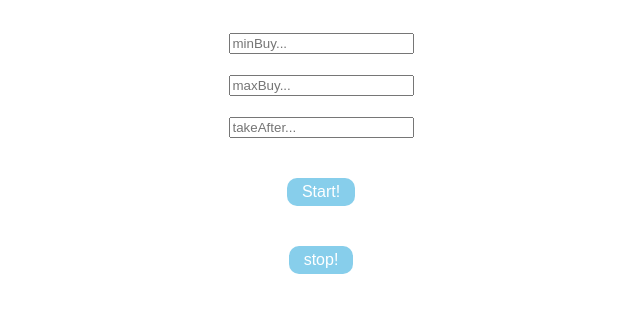
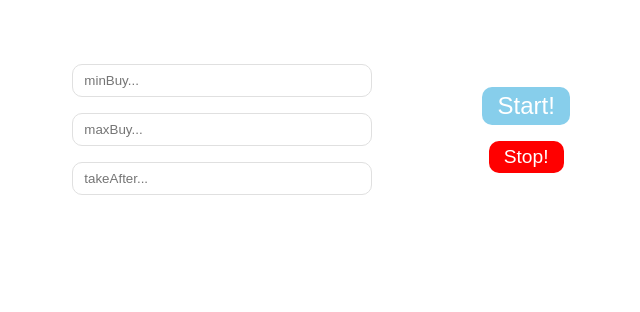
Before and after one commit to fawriid/dsfut, a React (Create React App) app: page / in a window 1280 px wide. Shown: the top 312 px of the page, without its empty margins (319-959 px from the left). Built offline with nearby package versions, Linux system fonts and the light colour scheme.

Commit message:
adding styles

```diff
--- a/src/components/Main3.js
+++ b/src/components/Main3.js
@@ -78,31 +78,28 @@ const Main3 = () => {
 
     return (
         <div>
+            <div className={styles.parametersSec}>
+                <div className={styles.inputs}>
                     <input
                         value={minBuy}
                         onChange={(eve) => setMinBuy(eve.target.value)}
                         placeholder="minBuy..."
                         type="text"
                     />
-            <br />
-            <br />
                     <input
                         value={maxBuy}
                         onChange={(eve) => setMaxBuy(eve.target.value)}
                         placeholder="maxBuy..."
                         type="text"
                     />
-            <br />
-            <br />
                     <input
                         value={takeAfter}
                         onChange={(eve) => setTakeAfter(eve.target.value)}
                         placeholder="takeAfter..."
                         type="text"
                     />
-            <br />
-            <br />
-            <br />
+                </div>
+                <div className={styles.buttons}>
                     <button
                         className={styles.btn}
                         onClick={() => {
@@ -114,21 +111,39 @@ const Main3 = () => {
                         }}>
                         Start!
                     </button>
-            <br />
-            <br />
-            <br />
-            <button className={styles.btn} onClick={() => (cancelled = true)}>
-                stop!
+                    <button
+                        className={styles.btn}
+                        onClick={() => (cancelled = true)}>
+                        Stop!
                     </button>
-            <br />
-            <br />
+                </div>
+            </div>
             {player && (
                 <div className={styles.playerSection}>
-                    <p>{player.name}</p>
-                    <p>{player.startPrice}</p>
-                    <p>{player.buyNowPrice}</p>
-                    <p>{player.rating}</p>
-                    <p>{player.position}</p>
+                    <div className={styles.playerSectionDetail}>
+                        <h4>Player Name:</h4>
+                        <h5>{player.name}</h5>
+                    </div>
+                    <div className={styles.playerSectionDetail}>
+                        <h4>Start Price:</h4>
+                        <h5>{player.startPrice}</h5>
+                    </div>
+                    <div className={styles.playerSectionDetail}>
+                        <h4>Buy Now Price:</h4>
+                        <h5>{player.buyNowPrice}</h5>
+                    </div>
+                    <div className={styles.playerSectionDetail}>
+                        <h4>Player Rating:</h4>
+                        <h5>{player.rating}</h5>
+                    </div>
+                    <div className={styles.playerSectionDetail}>
+                        <h4>Player Position:</h4>
+                        <h5>{player.position}</h5>
+                    </div>
+                    <div className={styles.playerSectionDetail}>
+                        <h4>Transaction ID:</h4>
+                        <h5>{player.transactionID}</h5>
+                    </div>
                 </div>
             )}
         </div>
--- a/src/styles/Main3.module.css
+++ b/src/styles/Main3.module.css
@@ -1,19 +1,68 @@
+* {
+    box-sizing: border-box;
+    padding: 0;
+    margin: 0;
+}
+.parametersSec {
+    width: 50%;
+    display: flex;
+    justify-content: space-around;
+    align-items: center;
+    margin: 2rem auto;
+}
+.inputs {
+    display: flex;
+    justify-content: center;
+    align-items: center;
+    flex-direction: column;
+    gap: 1rem;
+}
+.inputs input {
+    background-color: none;
+    outline: none;
+    border: 1px solid rgb(224, 224, 224);
+    padding: 0.5rem 0.7rem;
+    border-radius: 10px;
+    width: 300px;
+}
+.buttons {
+    display: flex;
+    justify-content: center;
+    align-items: center;
+    flex-direction: column;
+    gap: 1rem;
+}
 .playerSection {
-    border: "1px solid #ccc";
+    width: 20%;
+    padding: 20px;
+    margin: 10px auto;
+    border: 1px solid #ccc;
     border-radius: 15px;
-    padding: "1rem";
-    display: "flex";
-    flex-direction: "column";
-    gap: ".5rem";
-    width: 50%;
-    margin: 10px auto;
+    padding: 1rem;
+    display: flex;
+    flex-direction: column;
+    gap: 1rem;
+}
+.playerSectionDetail {
+    width: 100%;
+    padding: 0 10px;
+    display: flex;
+    justify-content: space-between;
+    align-items: center;
 }
 .btn {
     padding: 5px 15px;
-    background-color: skyblue;
-    color: white;
     border: none;
     cursor: pointer;
     border-radius: 10px;
-    font-size: 1rem;
 }
+.btn:first-child {
+    background-color: skyblue;
+    color: white;
+    font-size: 1.5rem;
+}
+.btn:last-child {
+    background-color: red;
+    color: white;
+    font-size: 1.2rem;
+}
```
Lines whose indentation alone changed are shown as unchanged.
